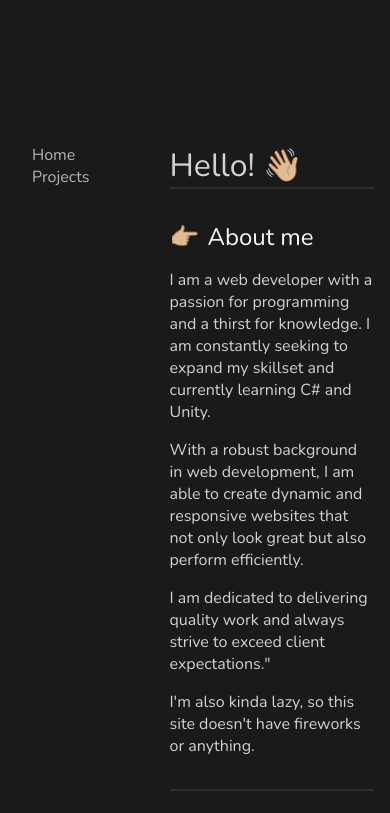
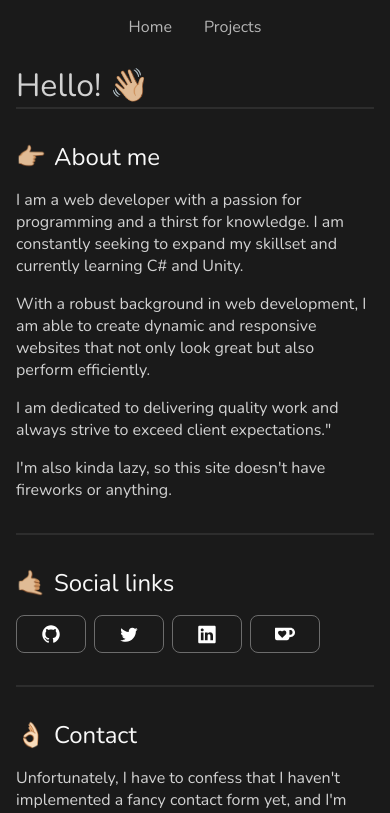
Before and after one commit to Nv7z2/Portfolio_old, a Nuxt app: page / in a window 390 px wide. Shown: the top 813 px of the page. Built offline with nearby package versions, Linux system fonts and the light colour scheme.

Commit message:
feat: add mobile version of the styles

```diff
--- a/components/Navigation.vue
+++ b/components/Navigation.vue
@@ -25,6 +25,10 @@
 
   @include mq {
     padding: 1rem;
+    position: fixed;
+    top: 0;
+    width: 100%;
+    background-color: colors.$page-background;
   }
 }
 
@@ -33,6 +37,11 @@
   margin: 0;
   display: flex;
   flex-direction: column;
+
+  @include mq {
+    flex-direction: row;
+    justify-content: center;
+  }
 }
 
 .nav-element {
--- a/components/PageContent.vue
+++ b/components/PageContent.vue
@@ -6,11 +6,16 @@
 
 <style scoped lang="scss">
 @use '@/styles/colors';
+@use '@/styles/mixins' as *;
 
 .page-content {
   width: 100%;
   padding: 1rem;
   margin-left: 2rem;
   color: colors.$page-content-color;
+
+  @include mq {
+    margin-left: 0;
+  }
 }
 </style>
--- a/components/SocialAnchor.vue
+++ b/components/SocialAnchor.vue
@@ -25,6 +25,7 @@ defineProps<{
 
 <style scoped lang="scss">
 @use '@/styles/colors';
+@use '@/styles/mixins' as *;
 
 .social-anchor {
   display: inline-flex;
@@ -42,11 +43,20 @@ defineProps<{
 
   &:not(:last-child) {
     margin-right: 1rem;
+
+    @include mq {
+      margin-right: 0.5rem;
+    }
   }
 }
 
 .social-anchor-icon {
   width: 1.5rem;
   height: 1.5rem;
+
+  @include mq {
+    width: 1.25rem;
+    height: 1.25rem;
+  }
 }
 </style>
--- a/layouts/default.vue
+++ b/layouts/default.vue
@@ -14,10 +14,15 @@ import PageContent from '@/components/PageContent.vue';
 
 <style scoped lang="scss">
 @use '@/styles/variables' as sizes;
+@use '@/styles/mixins' as *;
 
 .layout-default {
   display: flex;
   max-width: sizes.$site-max-width;
   margin: 8rem auto;
+
+  @include mq {
+    margin: 3rem auto;
+  }
 }
 </style>
--- a/pages/projects.vue
+++ b/pages/projects.vue
@@ -26,7 +26,7 @@ const projectsList: ProjectType[] = [
   {
     title: 'Portfolio website',
     description:
-      "Basically the site you are currently on is my portfolio. You will find a minimalistic display of my projects and skills. I believe in simplicity and elegance, so I've kept the design clean and easy to navigate. Please note that I was too lazy to implement a contact form, so if you need to get in touch with me, you'll have to do it the old-fashioned way. But don't let that stop you from exploring my work and finding out more about me.",
+      "Basically the site you are currently on is my portfolio. You will find a minimalistic display of my projects and skills. I believe in simplicity and elegance, so I've kept the design clean and easy to navigate.",
     link: '/',
     tags: ['Vue.js', 'Nuxt.js', 'SCSS', 'Git'],
   }
```
